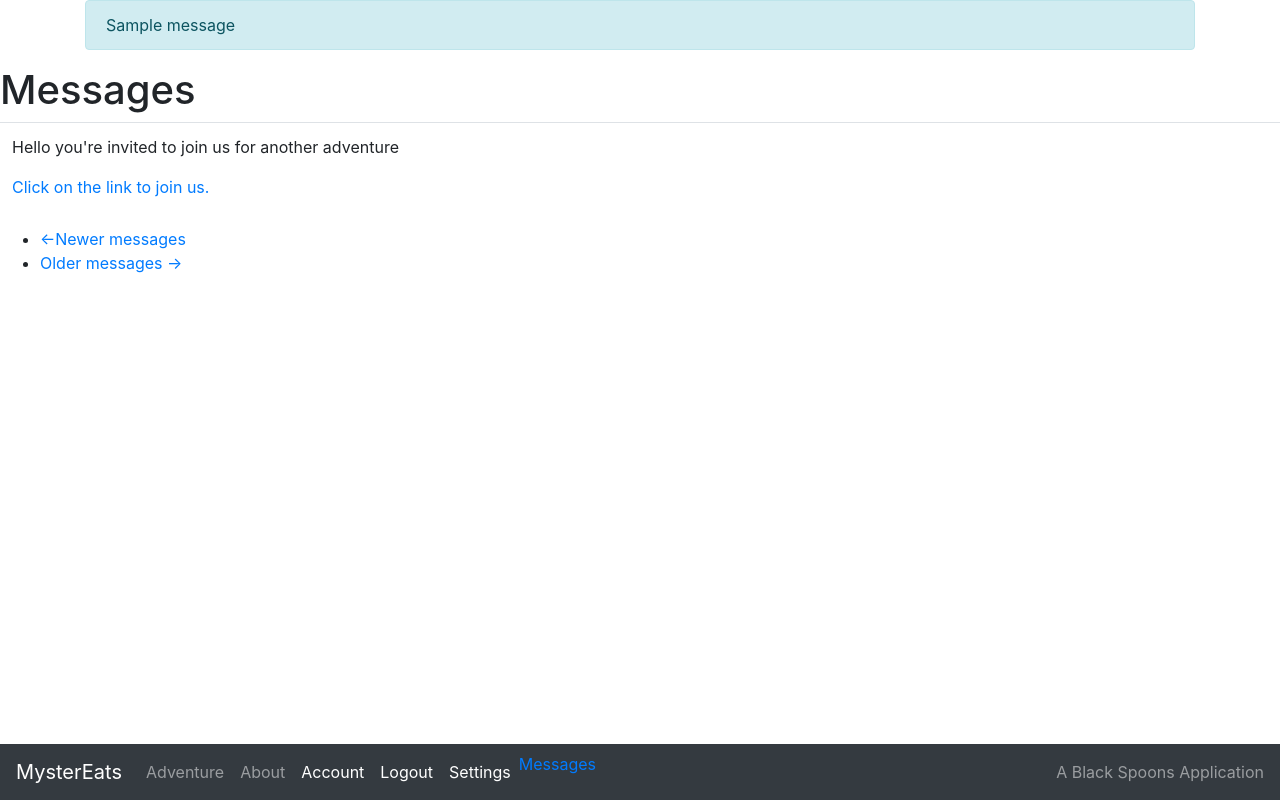
After one commit to bouzianey/MysterEats, a Flask app: page /messages in a window 1280 px wide. The commit adds this page. Run offline with Flask 2, Linux system fonts and the light colour scheme; a user stored in the database is signed in; data comes from the database, SQL or seed files in the repository; tables that the repository leaves empty hold one stand-in row (values such as "Sample post"); one stand-in notice (Sample message) is shown; some libraries are stand-ins or nearby versions.

Commit message:
Adding Message Functionality

```diff
--- a/MysterEats_App/Email.py
+++ b/MysterEats_App/Email.py
@@ -1,10 +1,10 @@
 #flask mail
 from flask_mail import Message
-from . import app
+from . import app, db
 from .decorators import async_
 from flask_mail import Mail
+from flask import render_template
 from MysterEats_App.config import *
-from flask import render_template
 
 
 
--- a/MysterEats_App/config.py
+++ b/MysterEats_App/config.py
@@ -7,7 +7,7 @@ os.environ['EMAIL_USERNAME'] =  ''#'testing.paulo@gmail.com'
 os.environ['EMAIL_PASSWORD'] =  ''#'oisffloohzgomkc'
 
 # administrator list
-ADMINS = ['']
+ADMINS = ['yacinebouziane2@gmail.com']
 
 mail_settings = {
     "MAIL_SERVER": 'smtp.gmail.com',
@@ -17,3 +17,5 @@ mail_settings = {
     "MAIL_USERNAME": os.environ['EMAIL_USERNAME'],
     "MAIL_PASSWORD": os.environ['EMAIL_PASSWORD']
 }
+
+POSTS_PER_PAGE = 3
--- a/MysterEats_App/forms.py
+++ b/MysterEats_App/forms.py
@@ -5,6 +5,10 @@ from flask_login import current_user
 from wtforms.validators import DataRequired, Length, Email, EqualTo, ValidationError, Optional
 from MysterEats_App.models import User
 
+
+class MessageForm(FlaskForm):
+    message = TextAreaField('Message', validators=[DataRequired(), Length(min=0, max=140)])
+    submit = SubmitField('Submit')
 
 class CommentPost(FlaskForm):
 
--- a/MysterEats_App/models.py
+++ b/MysterEats_App/models.py
@@ -2,7 +2,8 @@ from datetime import datetime
 from itsdangerous import TimedJSONWebSignatureSerializer as Serializer
 from MysterEats_App import app, db, login_manager
 from flask_login import UserMixin
-
+from time import time
+import json
 
 
 @login_manager.user_loader
@@ -19,6 +20,17 @@ class User(db.Model, UserMixin):
     password = db.Column(db.String(60), nullable=False)
     profile_pic = db.Column(db.String(20), nullable=False, default='default.jpg')
     user_adventure = db.relationship('UserAdventure', backref='users')
+
+    messages_sent = db.relationship('Message',
+                                    foreign_keys='Message.sender_id',
+                                    backref='author', lazy='dynamic')
+    messages_received = db.relationship('Message',
+                                        foreign_keys='Message.recipient_id',
+                                        backref='recipient', lazy='dynamic')
+    last_message_read_time = db.Column(db.DateTime)
+
+    notifications = db.relationship('Notification', backref='user',
+                                    lazy='dynamic')
 
     def __repr__(self):
 
@@ -39,6 +51,15 @@ class User(db.Model, UserMixin):
             return None
         return User.query.get(user_id)
 
+    def new_messages(self):
+        last_read_time = self.last_message_read_time or datetime(1900, 1, 1)
+        return Message.query.filter_by(recipient=self).filter(Message.timestamp > last_read_time).count()
+
+    def add_notification(self, name, data):
+        self.notifications.filter_by(name=name).delete()
+        n = Notification(name=name, payload_json=json.dumps(data), user=self)
+        db.session.add(n)
+        return n
 
 class Adventure(db.Model):
 
@@ -109,3 +130,24 @@ class Comment(db.Model):
 
     def __repr__(self):
         return f"Comment('{self.commentID}','{self.userID}','{self.comment}','{self.date}','"
+
+class Message(db.Model):
+
+    id = db.Column(db.Integer, primary_key=True)
+    sender_id = db.Column(db.Integer, db.ForeignKey('user.id'))
+    recipient_id = db.Column(db.Integer, db.ForeignKey('user.id'))
+    body = db.Column(db.String(140))
+    timestamp = db.Column(db.DateTime, index=True, default=datetime.utcnow)
+
+    def __repr__(self):
+        return '{}'.format(self.body)
+
+class Notification(db.Model):
+    id = db.Column(db.Integer, primary_key=True)
+    name = db.Column(db.String(128), index=True)
+    user_id = db.Column(db.Integer, db.ForeignKey('user.id'))
+    timestamp = db.Column(db.Float, index=True, default=time)
+    payload_json = db.Column(db.Text)
+
+    def get_data(self):
+        return json.loads(str(self.payload_json))
--- a/MysterEats_App/routes.py
+++ b/MysterEats_App/routes.py
@@ -1,14 +1,17 @@
 from MysterEats_App.Email import *
 from MysterEats_App.config import *
 from flask_login import login_user, current_user, logout_user, login_required
-from flask import render_template, url_for, flash, redirect, request
+from flask import render_template, url_for, flash, redirect, request, jsonify
 from MysterEats_App import app, db, bcrypt
 from MysterEats_App.forms import *
 from MysterEats_App.models import *
 from MysterEats_App.PlaceSearch import *
+from MysterEats_App.notify_user import send_message
 from MysterEats_App.user_util import *
 import json
-
+from MysterEats_App.forms import MessageForm
+from MysterEats_App.models import Message
+from MysterEats_App.config import *
 
 
 
@@ -31,9 +34,10 @@ def adv_inputs(adv_id):
         location= form.city.data
         preference= form.preference.data
         radius= form.radius.data
-        email = form.email_address.data
+        email_ad = form.email_address.data
         adventureName = form.adventureName.data
-        RECIPIENTS = [email]
+        RECIPIENTS = [email_ad]
+
 
         restaurant_obj = SearchRestaurant(location,preference,radius)
         restaurant_details = restaurant_obj.get_best_restaurant()
@@ -57,6 +61,7 @@ def adv_inputs(adv_id):
             q = db.session.query(User).filter(UserAdventure.adventureID == adv_id).all()
             if q:
                 RECIPIENTS = [q[1].email]
+                email_ad = q[1].email
 
         res_id = addRestaurant(restaurant_details)
         addAdventureRestaurant(adv_id, res_id)
@@ -65,10 +70,11 @@ def adv_inputs(adv_id):
 
         if RECIPIENTS:
             send_email(ADMINS[0], RECIPIENTS, restaurant_details, adv_id)
+            send_message(email_ad, restaurant_details,adv_id)
 
-        return render_template('directions.html',adv_id = adv_id,  host = "yes", form=form, restaurant = restaurant_details , route=route, address_dest = address_dest, current_address = current_address , uber_link = uber_link, email=email)
+        return render_template('directions.html',adv_id=adv_id,  host = "yes", form=form, restaurant = restaurant_details , route=route, address_dest = address_dest, current_address = current_address , uber_link = uber_link, email=email_ad)
     else:
-        return render_template('adv_inputs.html',adv_id = adv_id, form=form)
+        return render_template('adv_inputs.html',adv_id=adv_id, form=form)
 
 
 @app.route('/adventure/following/<host>/<restaurant>/<int:adv_id>', methods=['GET', 'POST'])
@@ -261,3 +267,36 @@ def reset_token(token):
         flash('Your password has been updated!', 'success')
         return redirect(url_for('login'))
     return render_template('reset_token.html', title='Reset Password', form=form)
+
+@app.route('/notifications')
+@login_required
+def notifications():
+    since = request.args.get('since', 0.0, type=float)
+    notifications = current_user.notifications.filter(
+        Notification.timestamp > since).order_by(Notification.timestamp.asc())
+    return jsonify([{
+        'name': n.name,
+        'data': n.get_data(),
+        'timestamp': n.timestamp
+    } for n in notifications])
+
+@app.route('/user/<email_ad>')
+@login_required
+def user(email_ad):
+    user = User.query.filter_by(email=email_ad).first_or_404()
+    return render_template('user.html', user=user)
+
+@app.route('/messages')
+@login_required
+def messages():
+    current_user.last_message_read_time = datetime.utcnow()
+    current_user.add_notification('unread_message_count', 0)
+    db.session.commit()
+    page = request.args.get('page', 1, type=int)
+    messages = current_user.messages_received.order_by(Message.timestamp.desc()).paginate(page, POSTS_PER_PAGE, False)
+    next_url = url_for('messages', page=messages.next_num) \
+        if messages.has_next else None
+    prev_url = url_for('messages', page=messages.prev_num) \
+        if messages.has_prev else None
+    return render_template('messages.html', messages=messages.items,
+                           next_url=next_url, prev_url=prev_url)
--- a/MysterEats_App/templates/layout.html
+++ b/MysterEats_App/templates/layout.html
@@ -13,6 +13,7 @@
 
   </head>
   <body style="height: 100vh">
+  {% block navbar %}
     <!-- Fixed Bottom Navigation bar -->
     <nav class="navbar fixed-bottom navbar-expand-lg navbar-dark bg-dark">
       <a class="navbar-brand" href="#">MysterEats</a>
@@ -38,6 +39,16 @@
                 <li class="nav-item active">
                     <a class="nav-link" href="{{ url_for('settings') }}">Settings <span class="sr-only">(current)</span></a>
                 </li>
+                <li>
+                    <a href="{{ url_for('messages') }}">Messages
+                        {% set new_messages = current_user.new_messages() %}
+                        <span id="message_count" class="badge"
+                              style="visibility: {% if new_messages %}visible
+                              {% else %}hidden{% endif %};">
+                                {{ new_messages }}
+                            </span>
+                    </a>
+                </li>
             {% else %}
                 <li class="nav-item active">
                     <a class="nav-link" href="{{ url_for('login') }}">Login <span class="sr-only">(current)</span></a>
@@ -52,9 +63,46 @@
         </span>
       </div>
     </nav>
+  {% endblock %}
     <!-- Do not add content between these 2 blocks -->
-    {% block content %}{%  endblock %}
+    {% block content %}
+        <div class="container">
+        {% with messages = get_flashed_messages() %}
+            {% if messages %}
+                {% for message in messages %}
+                    <div class="alert alert-info" role="alert">{{ message }}</div>
+                {% endfor %}
+            {% endif %}
+        {% endwith %}
+        </div>
+        {# application content needs to be provided in the app_content block #}
+        {% block app_content %}{% endblock %}
+    {%  endblock %}
     <!-- Optional JavaScript -->
+  {% block scripts %}
+  <script>
+      function set_message_count(n) {
+          $('#message_count').text(n);
+          $('#message_count').css('visibility', n ? 'visible' : 'hidden');
+      }
+      {% if current_user.is_authenticated %}
+          $(function() {
+              var since = 0;
+              setInterval(function() {
+                  $.ajax('{{ url_for('notifications') }}?since=' + since).done(
+                      function(notifications) {
+                          for (var i = 0; i < notifications.length; i++) {
+                              if (notifications[i].name == 'unread_message_count')
+                                  set_message_count(notifications[i].data);
+                              since = notifications[i].timestamp;
+                          }
+                      }
+                  );
+              }, 10000);
+          });
+      {% endif %}
+  </script>
+  {% endblock %}
     <!-- jQuery first, then Popper.js, then Bootstrap JS -->
     <script src="https://code.jquery.com/jquery-3.2.1.slim.min.js" integrity="sha384-KJ3o2DKtIkvYIK3UENzmM7KCkRr/rE9/Qpg6aAZGJwFDMVNA/GpGFF93hXpG5KkN" crossorigin="anonymous"></script>
     <script src="https://cdnjs.cloudflare.com/ajax/libs/popper.js/1.12.9/umd/popper.min.js" integrity="sha384-ApNbgh9B+Y1QKtv3Rn7W3mgPxhU9K/ScQsAP7hUibX39j7fakFPskvXusvfa0b4Q" crossorigin="anonymous"></script>
--- /dev/null
+++ b/MysterEats_App/templates/messages.html
@@ -0,0 +1,29 @@
+{% extends "layout.html" %}
+
+{% block app_content %}
+    <h1>Messages</h1>
+    <table class="table table-hover">
+    {% for post in messages %}
+        <tr>
+        <td>
+            <p>Hello you're invited to join us for another adventure</p>
+            <a href="{{ post }}">Click on the link to join us.</a>
+        </td>
+        </tr>
+    {% endfor %}
+    </table>
+    <nav aria-label="...">
+        <ul class="pager">
+            <li class="previous{% if not prev_url %} disabled{% endif %}">
+                <a href="{{ prev_url or '#' }}">
+                    <span aria-hidden="true">&larr;</span>Newer messages
+                </a>
+            </li>
+            <li class="next{% if not next_url %} disabled{% endif %}">
+                <a href="{{ next_url or '#' }}">
+                    Older messages <span aria-hidden="true">&rarr;</span>
+                </a>
+            </li>
+        </ul>
+    </nav>
+{% endblock %}
```
Also changed, not shown: MysterEats_App/notify_user.py (added, +21 -0 lines), MysterEats_App/templates/send_message.html (added, +29 -0 lines), MysterEats_App/templates/summary.html (+0 -71 lines), MysterEats_App/templates/user.html (added, +8 -0 lines), MysterEats_App/static/profile_pics/17f26d82312c543b.png (added), MysterEats_App/static/profile_pics/3d5b6879b1566c1c.jpg (added), MysterEats_App/static/profile_pics/79674b1df22f8662.jpg (added), MysterEats_App/static/profile_pics/989565a80b78ec59.png (added), MysterEats_App/static/profile_pics/default.jpg (added), MysterEats_App/static/profile_pics/e1a47dd70e6a9d6a.png (added), MysterEats_App/static/profile_pics/e8d1241807e2f987.png (added), MysterEats_App/static/profile_pics/e90d09fd97a7a847.png (added), MysterEats_App/static/profile_pics/f24f1339d5378dbb.png (added).
